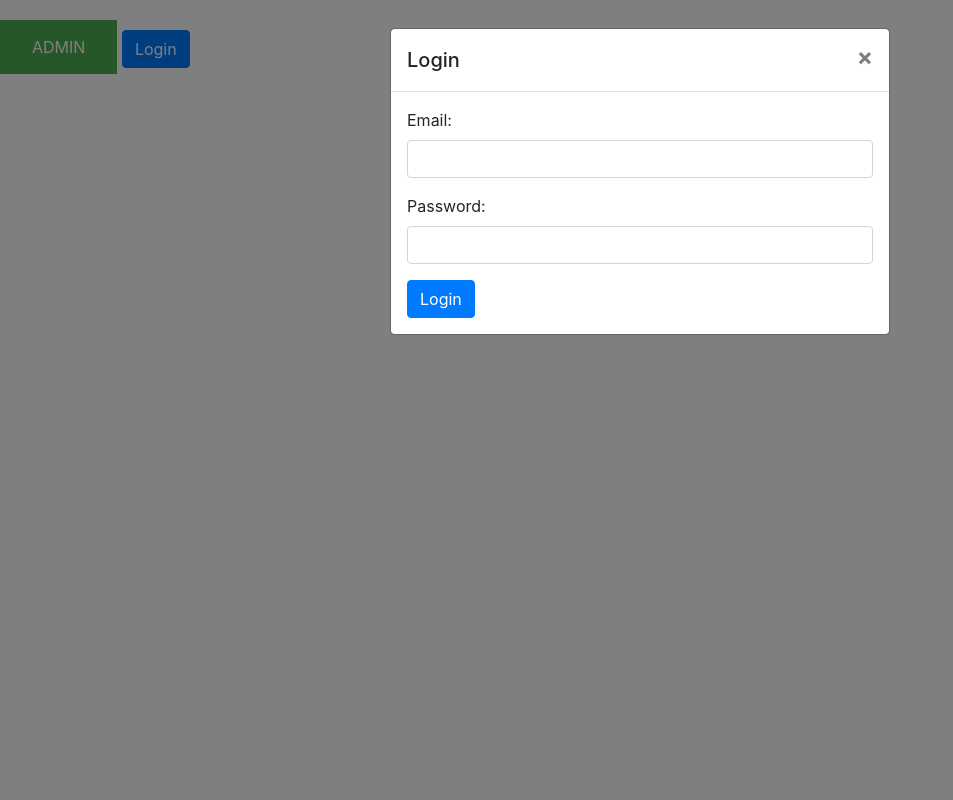
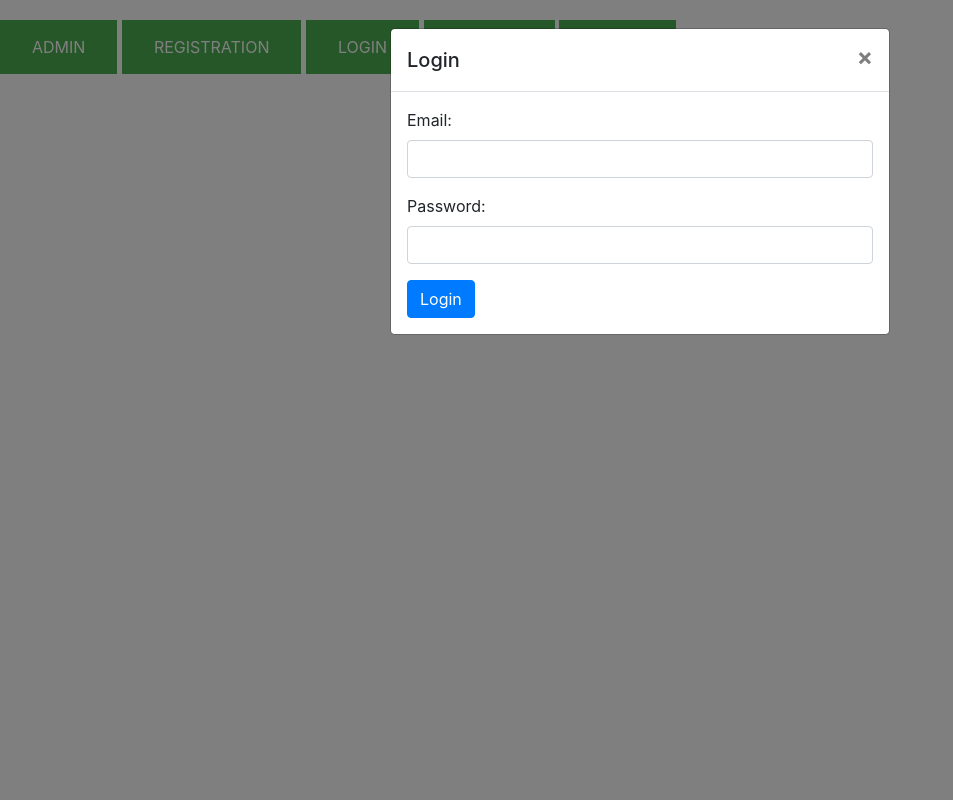
Before and after one commit to ErnesMusija/CodeQuest, a Django app: page / in a window 1280 px wide, after a click on "LOGIN". Shown: the whole page, without its empty margins (0-953 px from the left). Run offline with Django 4.2, Linux system fonts and the light colour scheme; some libraries are stand-ins or nearby versions.

Commit message:
malo registracija ofo ono

```diff
--- a/CodeQuestsProject/CodeQuestsApp/views.py
+++ b/CodeQuestsProject/CodeQuestsApp/views.py
@@ -23,7 +23,7 @@ def registration(request):
         confirm_password = request.POST['confirm_password']
         name = request.POST['name']
         surname = request.POST['surname']
-        date_of_birth = request.post['date_Of_birth']
+        date_of_birth = request.POST['date_of_birth']
 
         if password == confirm_password:
             if User.objects.filter(email=email).exists():
@@ -36,9 +36,10 @@ def registration(request):
 
             else:
                 user = User.objects.create_user(username=username, email=email, password=password, name=name,
-                                                surname=surname)
+                                                surname=surname, date_of_birth=date_of_birth)
+                user.is_active = True
                 user.save()
-                return redirect('login')
+                return redirect('index')
 
         else:
             messages.info(request, "Password not the same")
@@ -123,6 +124,7 @@ def search_tasks(request):
 
 def choose_task(request):
     pass
+    # mozda ne treba cini mi se vidicemo
 
 
 def solve_task(request, task_id):
@@ -142,7 +144,12 @@ def solve_task(request, task_id):
 
 
 def join_queue(request):
-    pass
+    # bira vrstu zadatka i prog jezik
+    # ceka protivnika
+    context = {
+
+    }
+    return render(request, 'join_queue.html', context)
 
 
 def view_profile(request):
--- a/CodeQuestsProject/templates/index.html
+++ b/CodeQuestsProject/templates/index.html
@@ -19,7 +19,26 @@
 ADMIN
 </div>
 </a>
-<button type="button" class="btn btn-primary" data-toggle="modal" data-target="#loginModal">Login</button>
+<a href="#" data-toggle="modal" data-target="#registrationModal">
+<div class="admin-button">
+REGISTRATION
+</div>
+</a>
+<a href="#" data-toggle="modal" data-target="#loginModal">
+<div class="admin-button">
+LOGIN
+</div>
+</a>
+<a href="/logout">
+<div class="admin-button">
+LOGOUT
+</div>
+</a>
+<a href="/search_tasks">
+<div class="admin-button">
+Search
+</div>
+</a>
 {% if user.is_authenticated %}
 <h1>Welcome {{user.username}}</h1>
 {% endif %}
@@ -35,7 +54,7 @@ ADMIN
       </div>
       <div class="modal-body">
         <!-- Login form goes here -->
-        <form method="post" action="{% url 'login' %}">
+        <form method="POST" action="login">
             {% csrf_token %}
             <div class="form-group">
                 <label for="Email">Email:</label>
@@ -52,7 +71,56 @@ ADMIN
   </div>
 </div>
 
+<!-- Registration Modal -->
+<div class="modal fade" id="registrationModal" tabindex="-1" role="dialog" aria-labelledby="registrationModalLabel" aria-hidden="true">
+  <div class="modal-dialog" role="document">
+    <div class="modal-content">
+      <div class="modal-header">
+        <h5 class="modal-title" id="registrationModalLabel">Registration</h5>
+        <button type="button" class="close" data-dismiss="modal" aria-label="Close">
+          <span aria-hidden="true">&times;</span>
+        </button>
+      </div>
+      <div class="modal-body">
+        <!-- Registration form goes here -->
+        <form method="post" action="{% url 'registration' %}" >
+          {% csrf_token %}
+          <div class="form-group">
+            <label for="email">Email:</label>
+            <input type="email" class="form-control" id="mail" name="email">
+          </div>
+          <div class="form-group">
+            <label for="username">Username:</label>
+            <input type="text" class="form-control" id="username" name="username">
+          </div>
+          <div class="form-group">
+            <label for="password">Password:</label>
+            <input type="password" class="form-control" id="pass" name="password">
+          </div>
+          <div class="form-group">
+            <label for="password">Confirm Password:</label>
+            <input type="password" class="form-control" id="confirm_password" name="confirm_password">
+          </div>
+          <div class="form-group">
+            <label for="dob">Date of Birth:</label>
+            <input type="date" class="form-control" id="dob" name="date_of_birth">
+          </div>
+          <div class="form-group">
+              <label for="first_name">First Name:</label>
+              <input type="text" class="form-control" id="first_name" name="name">
+          </div>
 
+        <div class="form-group">
+          <label for="last_name">Last Name:</label>
+          <input type="text" class="form-control" id="last_name" name="surname">
+        </div>
+
+          <button type="submit" class="btn btn-primary">Register</button>
+        </form>
+      </div>
+    </div>
+  </div>
+</div>
 
 </body>
 <script src="https://code.jquery.com/jquery-3.6.4.min.js"></script>
--- a/CodeQuestsProject/templates/search_tasks.html
+++ b/CodeQuestsProject/templates/search_tasks.html
@@ -15,7 +15,7 @@
     </div>
     <ul id="tasks">
       {% for task in tasks %}
-        <li>{{ task.name }} - {{ task.text }}</li>
+        <li><a href="/solve_task/{{task.id}}">{{ task.name }} - {{ task.text }}</a></li>
       {% empty %}
         <li>No tasks found.</li>
       {% endfor %}
```
Also changed, not shown: CodeQuestsProject/templates/join_queue.html (added, +10 -0 lines), CodeQuestsProject/db.sqlite3.
